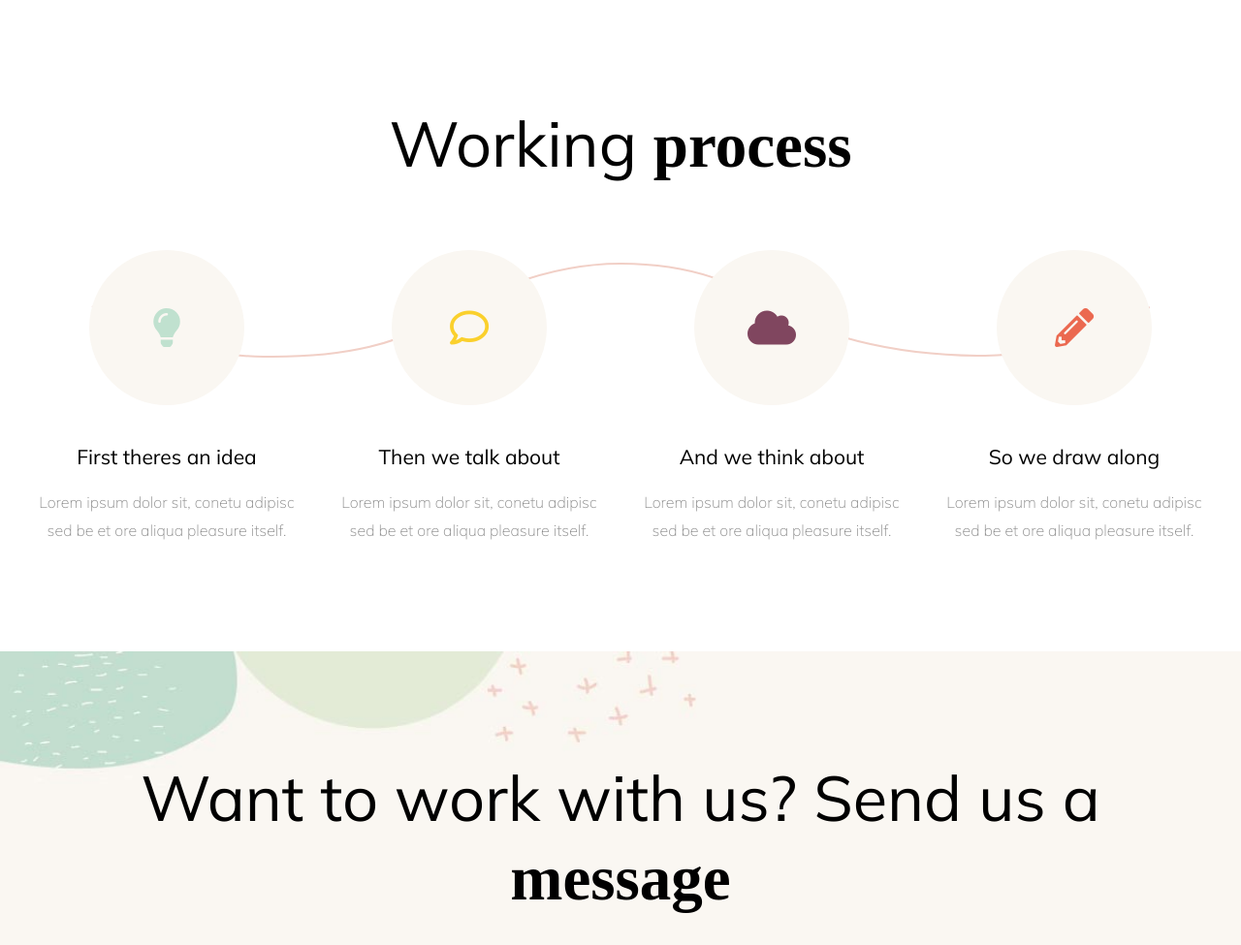
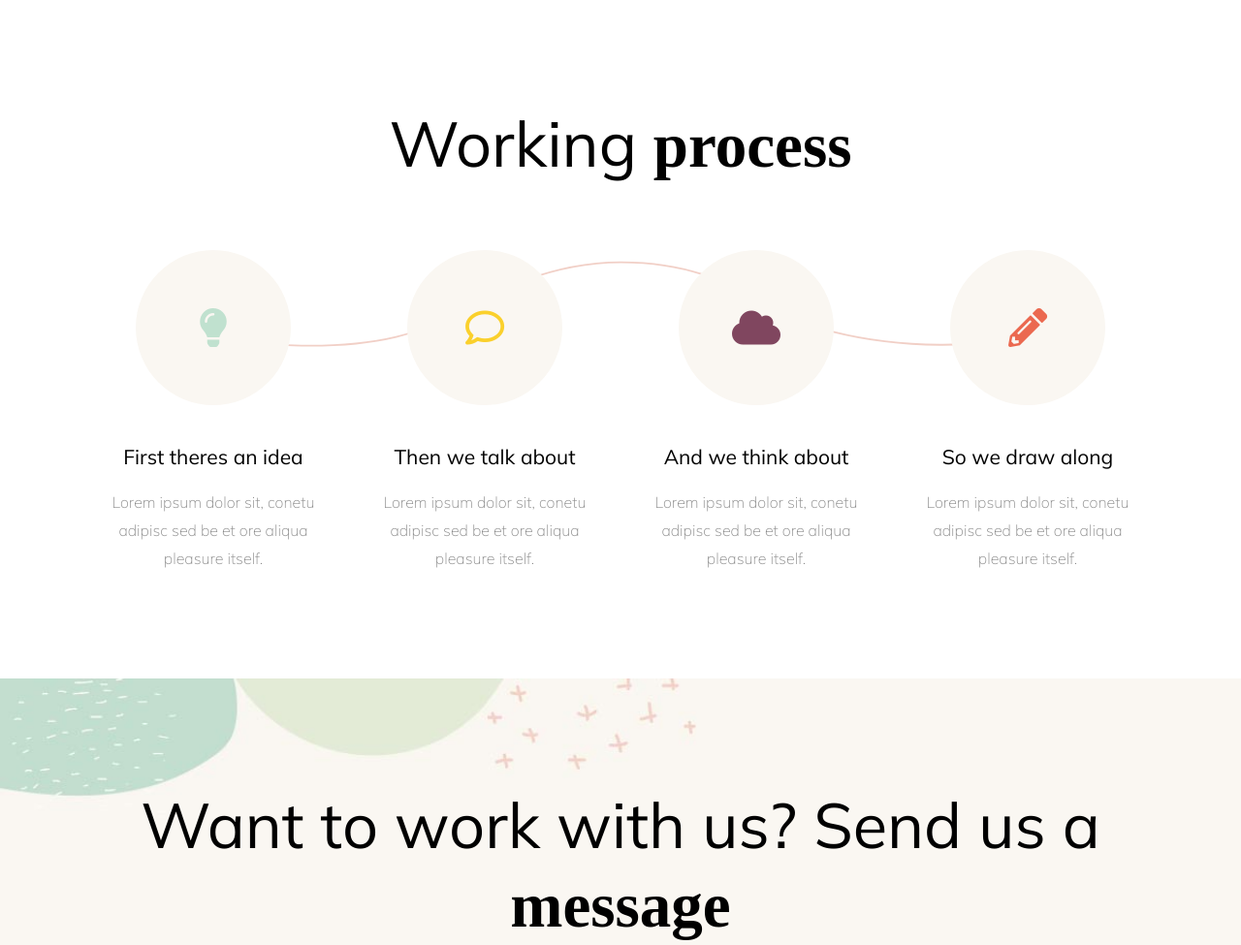
Before and after one commit to C-Bertotti/proj-html-vuejs, a website: page index.html in a window 1280 px wide. Shown: the part 1595-2570 px from the top of the page at 97% size. Drawn offline with nearby package versions, Linux system fonts and the light colour scheme; a web font is replaced by a local one.

Commit message:
PROCESS - responsive

```diff
--- a/src/Partials/_common.scss
+++ b/src/Partials/_common.scss
@@ -29,26 +29,11 @@ ul {
     }
 
     &--s {
+      width: 85%;
 
-        //responsive
-        /*
-        @include screen(s) {
-            max-width: 500px;
-        }
-        @include screen(m) {
-            width: 80%;
-            max-width: 720px;
-        }
-        @include screen(l) {
-            max-width: 810px;
-        }
-        @include screen(xl) {
-            max-width: 745px;
-        }
-        */
-        @include screen(xxl) {
-            max-width: 1170px;
-        }
+      @include screen(xxl) {
+        max-width: 1170px;
+      }
 
     }
 
--- a/src/Partials/_process.scss
+++ b/src/Partials/_process.scss
@@ -5,20 +5,20 @@
     }
 
     .steps {
-
         @include screen(l) {
             display: flex;
             justify-content: space-between;
         }
 
         .process__step {
+            padding: 0 50px;
 
             @include screen(l) {
                 display: flex;
                 flex-wrap: wrap;
                 flex-basis: calc( (100% - (32px * 3 ) ) / 4);
+                padding: inherit;
             }
-
 
             .process__icon {
                 height: 160px;
@@ -46,9 +46,23 @@
                 transform: scale(1.1);
             }
         }
+
+        .process__step:not(:last-child) {
+            margin-bottom: 50px;
+
+            //responsive
+            @include screen(l) {
+                margin-bottom: inherit;
+            }
+        }
     }
 
     #line-process {
+        display: none;
+
+        //responsive
+        @include screen (l) {
+            display: block;
             position: absolute;
             top: 0;
             left: 50%;
@@ -57,3 +71,4 @@
             z-index: -2;
         }
     }
+}
--- a/src/Partials/_typo.scss
+++ b/src/Partials/_typo.scss
@@ -34,10 +34,15 @@ h2 {
 
 h3 {
     font-family: $secondaryFont;
-    font-size: $headingL;
+    font-size: 45px;
     font-weight: $fontReg;
     text-align: center;
     margin-bottom: 40px;
+
+    //responsive
+    @include screen (m) {
+        font-size: $headingL;
+    }
 }
 
 h2, h3 {
```
Also changed, not shown: index.html (+1 -0 lines), dist/style.css. Lines whose indentation alone changed are shown as unchanged.
